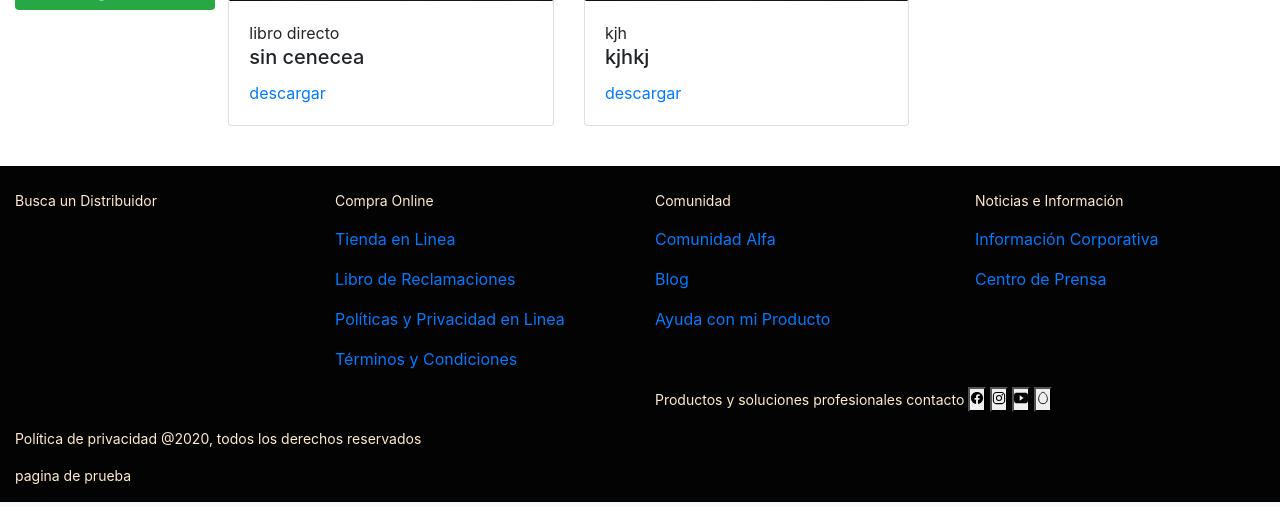
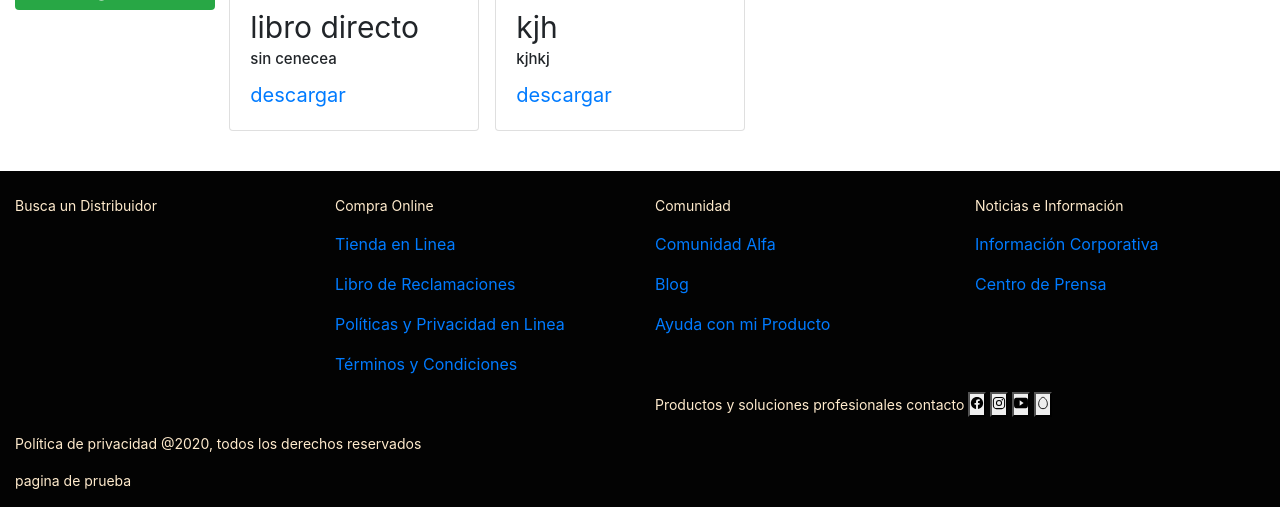
Before and after one commit to solucioneshc/web_solucioneshc, a PHP site: page /solucioneshc/descarga.php in a window 1280 px wide. Shown: the part 360-867 px from the top of the page. Run offline with PHP 8.4, Linux system fonts and the light colour scheme; data comes from the database, SQL or seed files in the repository; some libraries are stand-ins or nearby versions.

Commit message:
correccion descarga tamaño imagen y texto

```diff
--- a/descarga.php
+++ b/descarga.php
@@ -47,7 +47,7 @@ include 'plantilla/cabecera.php';
 
                 <?php foreach($listaProductos as $producto){ ?>
 
-                <div class="col-md-4 col-sm-6 col-xs-12 mt-3">
+                <div class="  ml-3 grid_descargas">
                     <div class="card">
                         <img title=<?php echo $producto ['nombre'];?> alt=<?php echo $producto ['nombre'];?>
                             class="card-img-top" data-toggle="popover" data-trigger="hover"
--- a/descarga_1.php
+++ b/descarga_1.php
@@ -44,7 +44,7 @@ include 'plantilla/cabecera.php';
 
                 <?php foreach($listaProductos as $producto){ ?>
 
-                <div class="col-md-4 col-sm-6 col-xs-12 mt-3">
+                <div class="ml-3 grid_descargas">
                     <div class="card">
                         <img title=<?php echo $producto ['nombre'];?> alt=<?php echo $producto ['nombre'];?>
                             class="card-img-top" data-toggle="popover" data-trigger="hover"
--- a/descarga_2.php
+++ b/descarga_2.php
@@ -45,7 +45,7 @@ include 'plantilla/cabecera.php';
 
                 <?php foreach($listaProductos as $producto){ ?>
 
-                <div class="col-md-4 col-sm-6 col-xs-12 mt-3">
+                <div class="ml-3 grid_descargas">
                     <div class="card">
                         <img title=<?php echo $producto ['nombre'];?> alt=<?php echo $producto ['nombre'];?>
                             class="card-img-top" data-toggle="popover" data-trigger="hover"
--- a/descarga_3.php
+++ b/descarga_3.php
@@ -44,7 +44,7 @@ include 'plantilla/cabecera.php';
 
                 <?php foreach($listaProductos as $producto){ ?>
 
-                <div class="col-md-4 col-sm-6 col-xs-12 mt-3">
+                <div class="ml-3 grid_descargas">
                     <div class="card">
                         <img title=<?php echo $producto ['nombre'];?> alt=<?php echo $producto ['nombre'];?>
                             class="card-img-top" data-toggle="popover" data-trigger="hover"
--- a/estylo/forma.css
+++ b/estylo/forma.css
@@ -458,7 +458,9 @@ background: linear-gradient(135deg, rgba(183,222,237,1) 0%, rgba(183,222,237,1)
 
 
 
- /**************************************MENU ADMINISTRATIVO ************************/
+ /**************************************DESCARGAS************************/
+
+ /* MENU */
 
 
  .menu_admin li{
@@ -493,9 +495,36 @@ li ul{
             }
 
 .menu_admin li:hover ul{display:block;}
+/* FIN MENU */
 
 
- /************************************** FIN MENU ADMINISTRATIVO ************************/
+/* cuerpo */
+.grid_descargas{
+    width: 250px;
+
+
+
+}
+
+.grid_descargas span{
+    font-size: 30px;
+}
+
+.grid_descargas h5{
+    font-size: 15px;
+}
+
+.grid_descargas a{
+    font-size: 20px;
+
+
+}
+
+
+/* cuerpo */
+
+
+ /************************************** DESCARGAS ************************/
 
 /* ************************************MENU DESCARGAS - PRODUCTOS**************** */
 
@@ -545,6 +574,8 @@ li ul{
     }
 
  /***************************************************************FIN PAGINA EN MANTENIMIENTO***************************************************************/
+
+
 
     /***************************************************************MANEJOS DE LOS TAMAÑOS ***************************************************************/
 
```
Also changed, not shown: imagenes/descargas/eir.PNG (renamed from imagenes/libros/eir.PNG), imagenes/descargas/ldm.PNG (renamed from imagenes/libros/ldm.PNG), imagenes/descargas/lge.PNG (renamed from imagenes/libros/lge.PNG), imagenes/descargas/pqc.png (added), imagenes/descargas/toxico.PNG (added), 2 other files.
